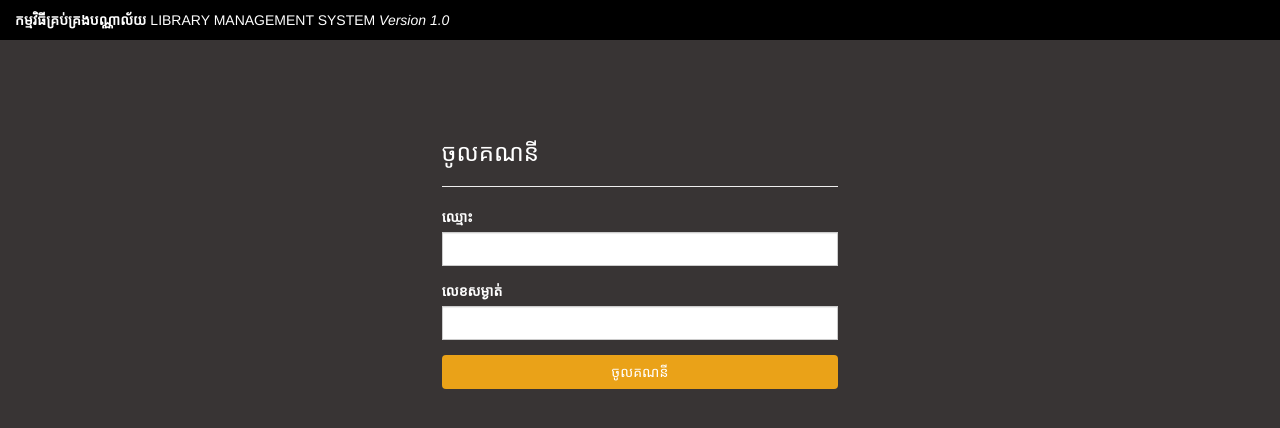
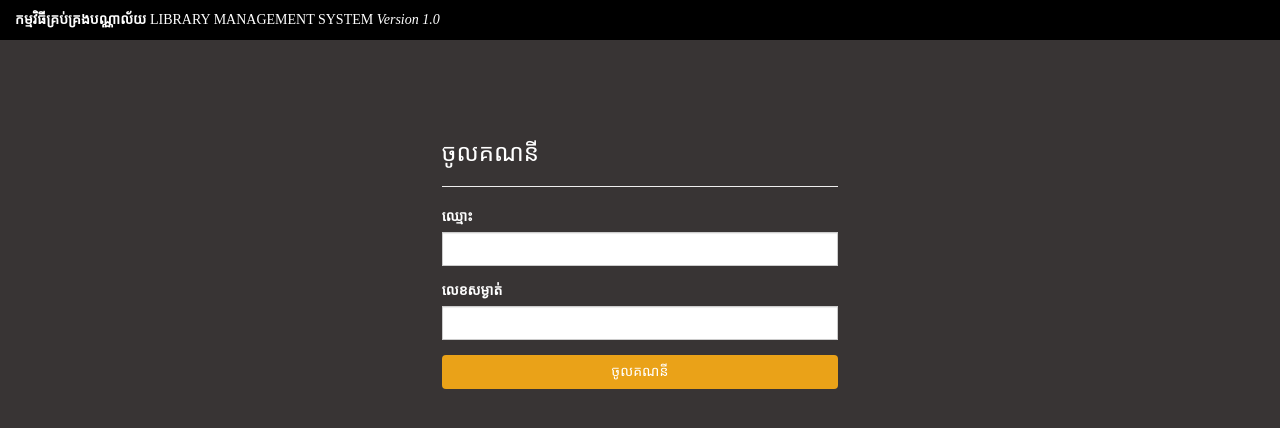
Before and after one commit to kungphanith/simple_library_system, a CodeIgniter app: a page that uses application/views/login.php in a window 1280 px wide. Shown: the top 428 px of the page. Run offline with CodeIgniter, Linux system fonts and the light colour scheme.

Commit message:
set font

```diff
--- a/assets/css/coe_style.css
+++ b/assets/css/coe_style.css
@@ -6,7 +6,9 @@
 /*%%%%%%%%%%%%%%%%%%%%%%%%%%%%%%%%%%%%%%%%%%%%%%%%%%%%%%%%%%%%*/
 /*%%%%%%%%%%%%%%%%%%%%%%  Code of Everything %%%%%%%%%%%%%%%%%*/
 /*%%%%%%%%%%%%%%%%%%%%%%%%%%%%%%%%%%%%%%%%%%%%%%%%%%%%%%%%%%%%*/
-
+*{
+	font-family: "kh content";
+}
 .color-fore{
 	color: #fff;
 }
```
